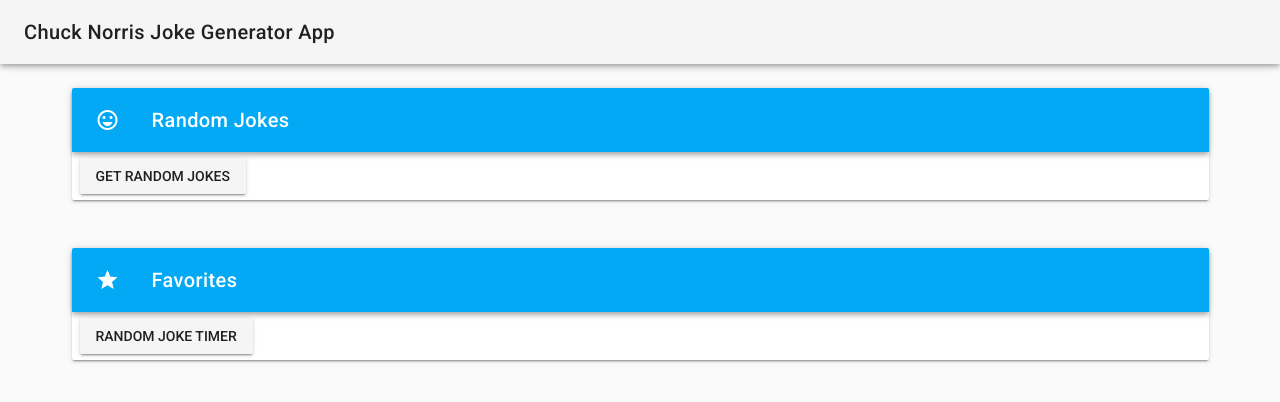
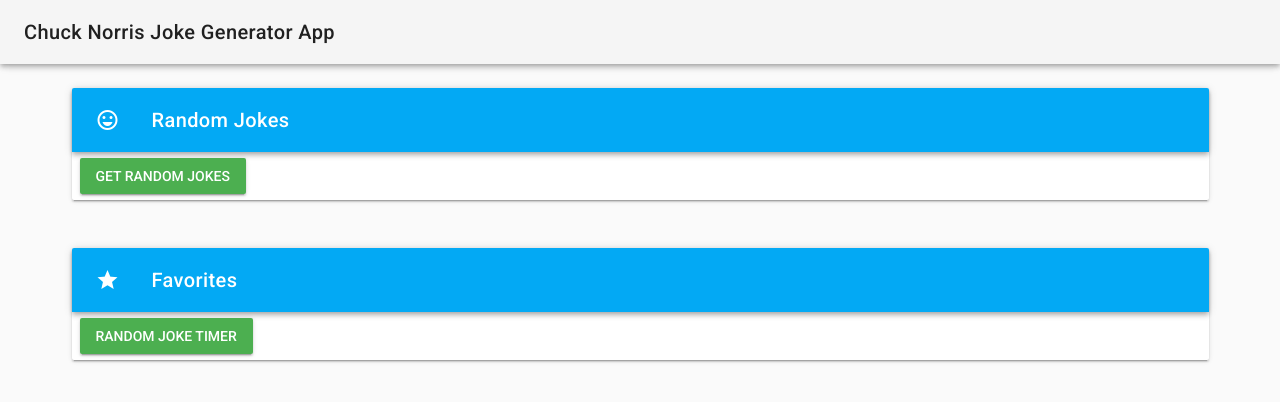
Before and after one commit to Awadje/chuckNorrisJokeApp, a Vue app: page / in a window 1280 px wide. Shown: the top 402 px of the page. Built offline with nearby package versions, Linux system fonts and the light colour scheme.

Commit message:
Change the button colors

```diff
--- a/src/App.vue
+++ b/src/App.vue
@@ -27,7 +27,7 @@
                 <v-list-tile-title>{{ joke.joke }}</v-list-tile-title>
               </v-list-tile>
             </v-list-tile-content>
-            <v-btn @click="getJokes">Get Random Jokes</v-btn>
+            <v-btn dark color="green" @click="getJokes">Get Random Jokes</v-btn>
           </v-card>
         </v-flex>
       </v-container>
@@ -40,7 +40,7 @@
               <v-toolbar-title>Favorites</v-toolbar-title>
             </v-toolbar>
             <v-list-tile-content>
-              <v-btn @click="jokeTimer">Random Joke Timer</v-btn>
+              <v-btn dark color="green" @click="jokeTimer">Random Joke Timer</v-btn>
               <v-btn v-if="timerOn" @click="stopJokeTimer" color="error">Stop Random Joke Timer</v-btn>
               <v-list-tile
                 v-for="(favorite, index) in favorites"
```
